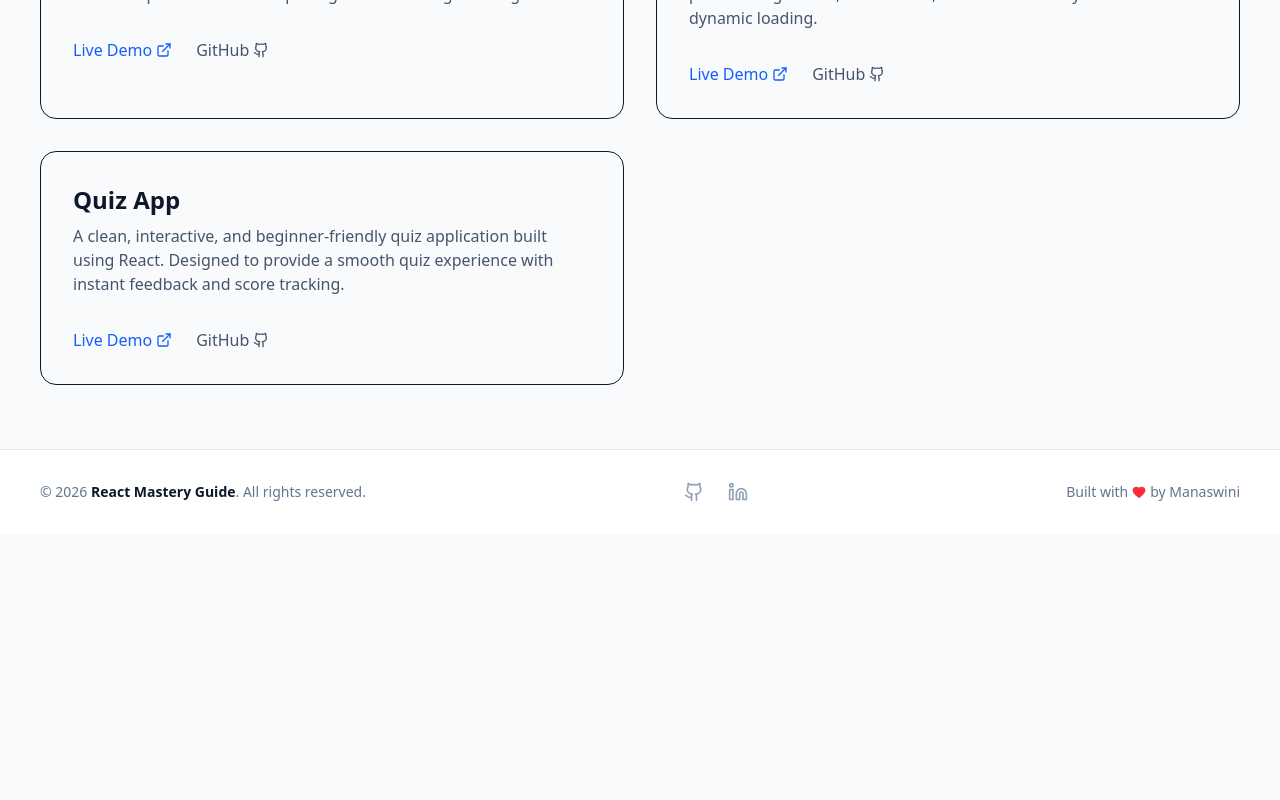
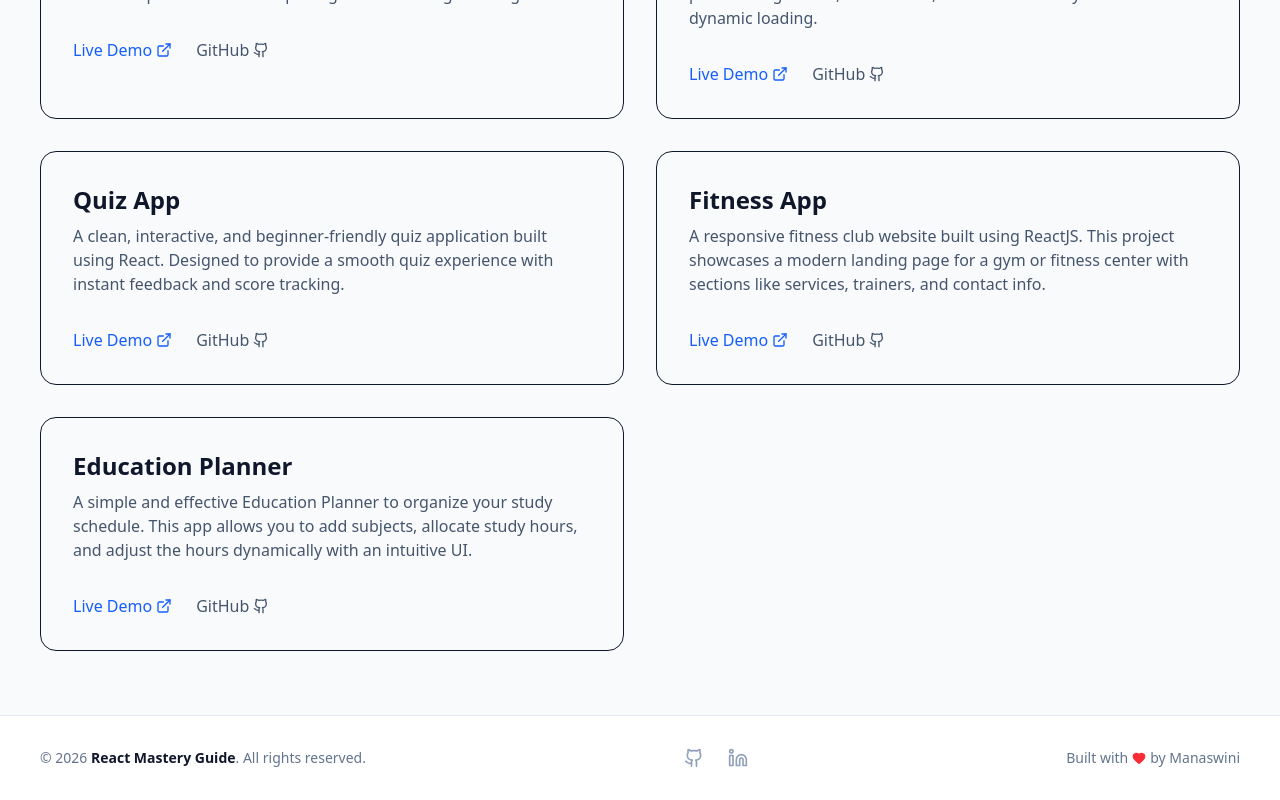
Before and after one commit to Monisasmal/React-Concept, a React (Vite) app: page /projects in a window 1280 px wide. Shown: the part 932-1732 px from the top of the page. Before the commit the page ends 1466 px from the top, so only its background shows below. Built offline with nearby package versions, Linux system fonts and the light colour scheme.

Commit message:
update concept

```diff
--- a/src/components/pages/Projects.jsx
+++ b/src/components/pages/Projects.jsx
@@ -43,6 +43,18 @@ const Projects = () => {
       description: "A clean, interactive, and beginner-friendly quiz application built using React. Designed to provide a smooth quiz experience with instant feedback and score tracking.",
       liveLink: "https://monisasmal.github.io/ReactQuizApp/",
       githubLink: "https://github.com/Monisasmal/ReactQuizApp",
+    },
+    {
+      title: "Fitness App",
+      description: "A responsive fitness club website built using ReactJS. This project showcases a modern landing page for a gym or fitness center with sections like services, trainers, and contact info.",
+      liveLink: "https://fitness-club-raect-manaswini-sasmals-projects.vercel.app/",
+      githubLink: "https://github.com/Monisasmal/Fitness-Club-Raect",
+    },
+    {
+      title: "Education Planner",
+      description: "A simple and effective Education Planner to organize your study schedule. This app allows you to add subjects, allocate study hours, and adjust the hours dynamically with an intuitive UI.",
+      liveLink: "https://study-planner-react.vercel.app/",
+      githubLink: "https://github.com/Monisasmal/StudyPlannerReact",
     },
   ];
 
```
